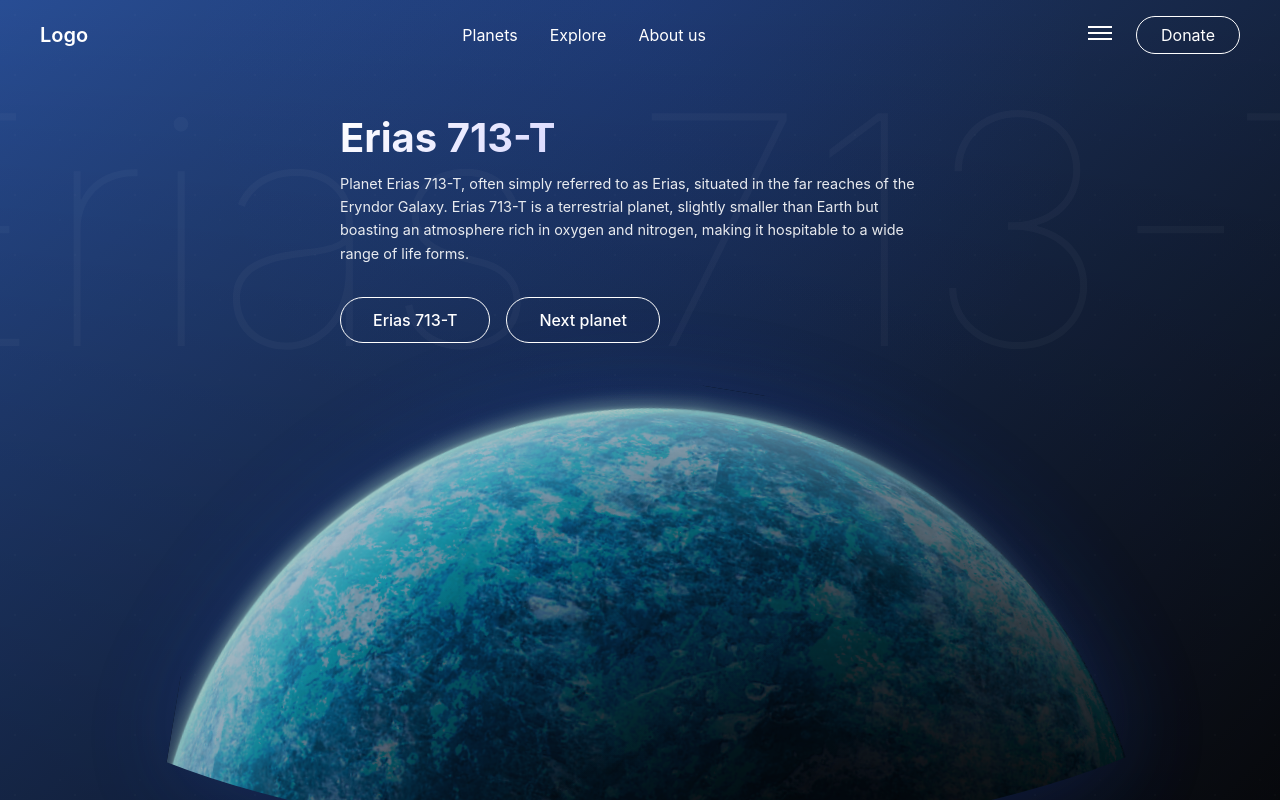
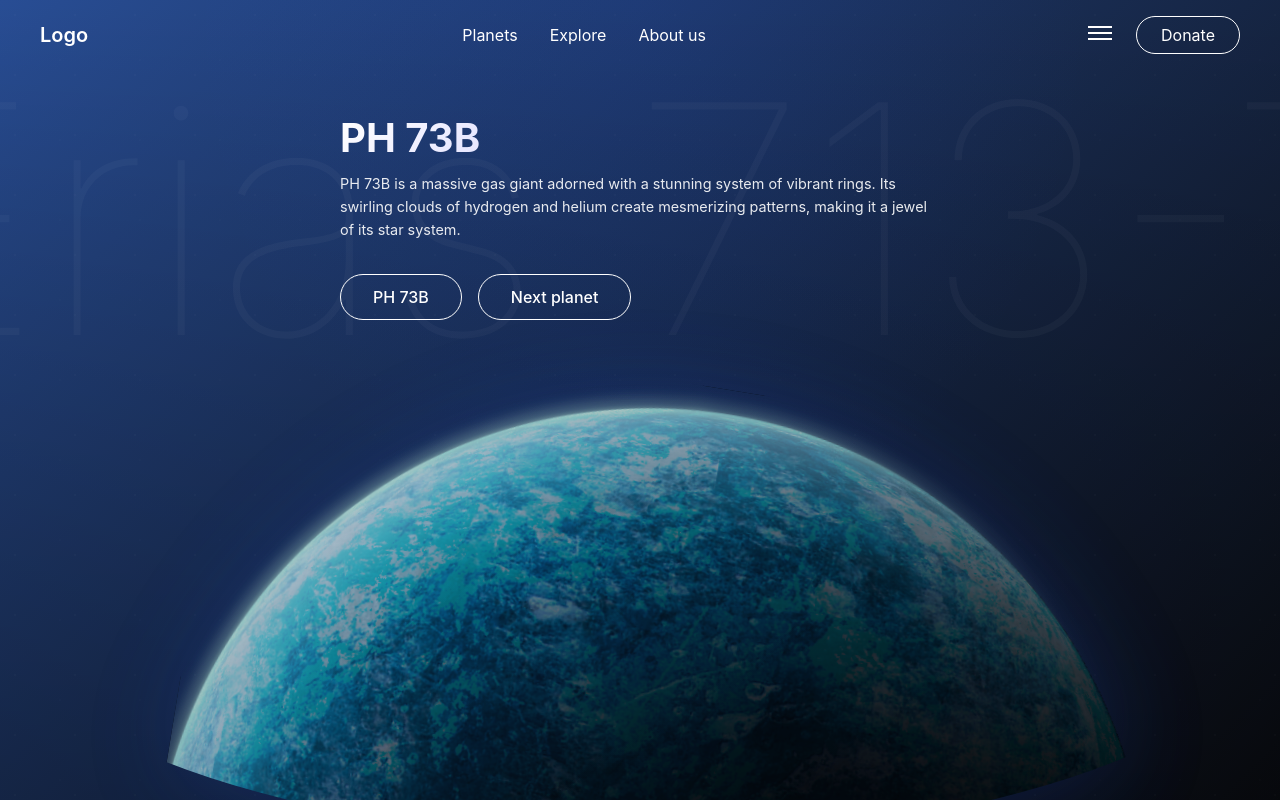
Before and after one commit to leoantony72/Nasa25, a React (Vite) app: page / in a window 1280 px wide. Shown: the top 800 px of the page. Built offline with nearby package versions, Linux system fonts and the light colour scheme.

Commit message:
improved next plannet button feat:

```diff
--- a/src/components/PlanetInfo.jsx
+++ b/src/components/PlanetInfo.jsx
@@ -1,25 +1,73 @@
-import React from 'react'
+import React, { useState } from 'react'
 import { useNavigate } from 'react-router-dom'
+
+const planets = [
+  {
+    id: 'ph-73b',
+    name: 'PH 73B',
+    image: '/planet_svg.svg',
+    description: 'PH 73B is a massive gas giant adorned with a stunning system of vibrant rings. Its swirling clouds of hydrogen and helium create mesmerizing patterns, making it a jewel of its star system.'
+  },
+  {
+    id: 'mars',
+    name: 'Mars',
+    image: '/planet_svg.svg',
+    description: 'Mars, often called the "Red Planet," is a dusty, rocky world with towering volcanoes, deep canyons, and polar ice caps. It has long fascinated scientists for its potential to have harbored life in the distant past.'
+  },
+  {
+    id: 'erias',
+    name: 'Erias 713-T',
+    image: '/planet_svg.svg',
+    description: 'Erias 713-T is a lush terrestrial planet with an atmosphere rich in oxygen and nitrogen. Its surface is dotted with vast oceans, dense forests, and towering mountain ranges, making it a potential haven for life.'
+  },
+  {
+    id: 'europa',
+    name: 'Europa',
+    image: '/planet_svg.svg',
+    description: 'Europa, one of Jupiter’s icy moons, is covered in a thick shell of ice. Beneath its frozen surface lies a vast subsurface ocean, which scientists believe could harbor microbial extraterrestrial life.'
+  },
+  {
+    id: 'kepler',
+    name: 'Kepler-22b',
+    image: '/planet_svg.svg',
+    description: 'Kepler-22b is an exoplanet located in the habitable zone of its star, where conditions might support liquid water. This Earth-like world has sparked curiosity as a potential candidate for future exploration and colonization.'
+  },
+  {
+    id: 'trappist',
+    name: 'TRAPPIST-1e',
+    image: '/planet_svg.svg',
+    description: 'TRAPPIST-1e is one of seven Earth-sized planets orbiting the ultra-cool dwarf star TRAPPIST-1. With its rocky surface and potential for liquid water, it is a prime target in the search for alien life.'
+  }
+]
 
 function PlanetInfo() {
   const navigate = useNavigate()
+  const [currentPlanetIndex, setCurrentPlanetIndex] = useState(0)
 
   const navigateToCharacteristics = () => {
     navigate('/characteristics')
   }
 
+  const handleNextPlanet = () => {
+    setCurrentPlanetIndex((prevIndex) => (prevIndex + 1) % planets.length)
+  }
+
+  const currentPlanet = planets[currentPlanetIndex]
+
   return (
     <div className="planet-info">
       <div className="planet-info-content">
-        <h1 className="planet-title">Erias 713-T</h1>
+        <h1 className="planet-title">{currentPlanet.name}</h1>
 
-        <p>
-          Planet Erias 713-T, often simply referred to as Erias, situated in the far reaches of the Eryndor Galaxy. Erias 713-T is a terrestrial planet, slightly smaller than Earth but boasting an atmosphere rich in oxygen and nitrogen, making it hospitable to a wide range of life forms.
-        </p>
+        <p>{currentPlanet.description}</p>
 
         <div className="planet-buttons">
-          <button className="planet-btn primary" onClick={navigateToCharacteristics}>Erias 713-T</button>
-          <button className="planet-btn secondary">Next planet</button>
+          <button className="planet-btn primary" onClick={navigateToCharacteristics}>
+            {currentPlanet.name}
+          </button>
+          <button className="planet-btn secondary" onClick={handleNextPlanet}>
+            Next planet
+          </button>
         </div>
       </div>
     </div>
```
Also changed, not shown: 1 other file (tests, documents, lock files or other folders).
